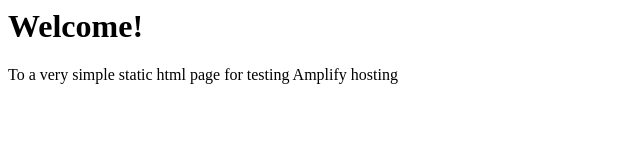
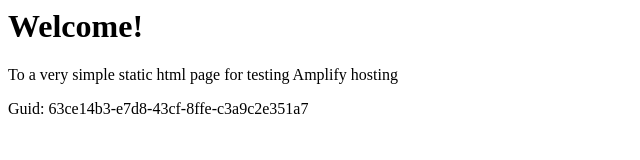
Before and after one commit to amplify-github-test-hkg/Github-PR-Commit-Integration-Test-DoNotTouch-GitHubAutoBuildPrPreviewCanaryTest-v1-prod-ap-east-1, a website: page src/index.html in a window 1280 px wide. Shown: the whole page, without its empty margins (0-640 px from the left). Drawn offline with Linux system fonts and the light colour scheme.

Commit message:
commit from integ tests

```diff
--- a/src/index.html
+++ b/src/index.html
@@ -1,3 +1,5 @@
+
+
 <html lang="en">
 
 <head>
@@ -10,6 +12,6 @@
 <body>
     <h1>Welcome!</h1>
     <p>To a very simple static html page for testing Amplify hosting</p>
-</body>
+    <p>Guid: 63ce14b3-e7d8-43cf-8ffe-c3a9c2e351a7</p></body>
 
 </html>
```
